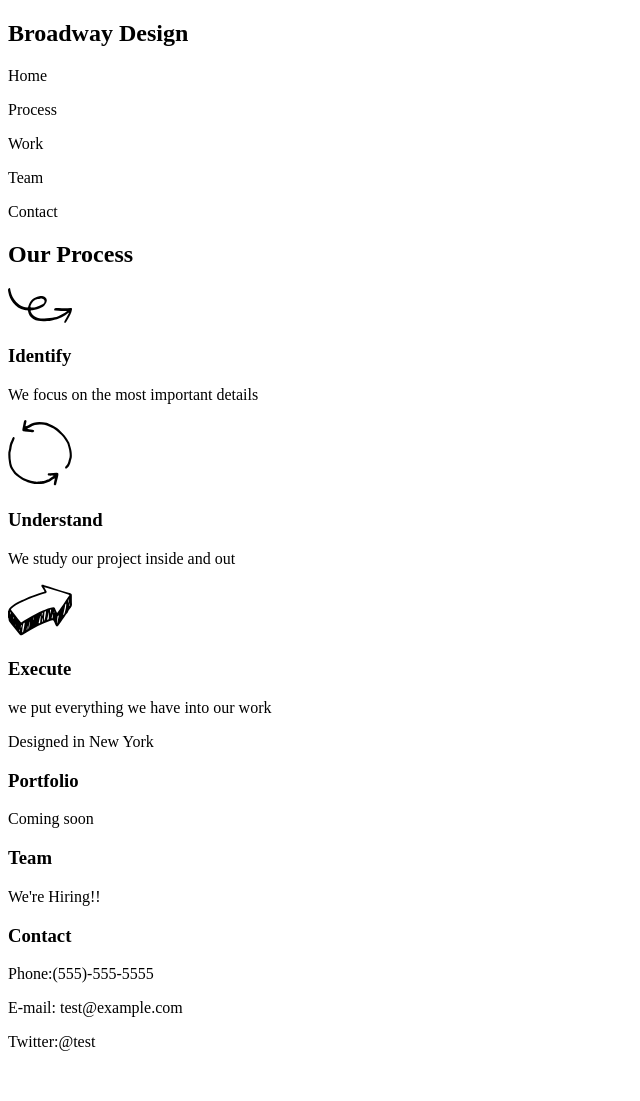
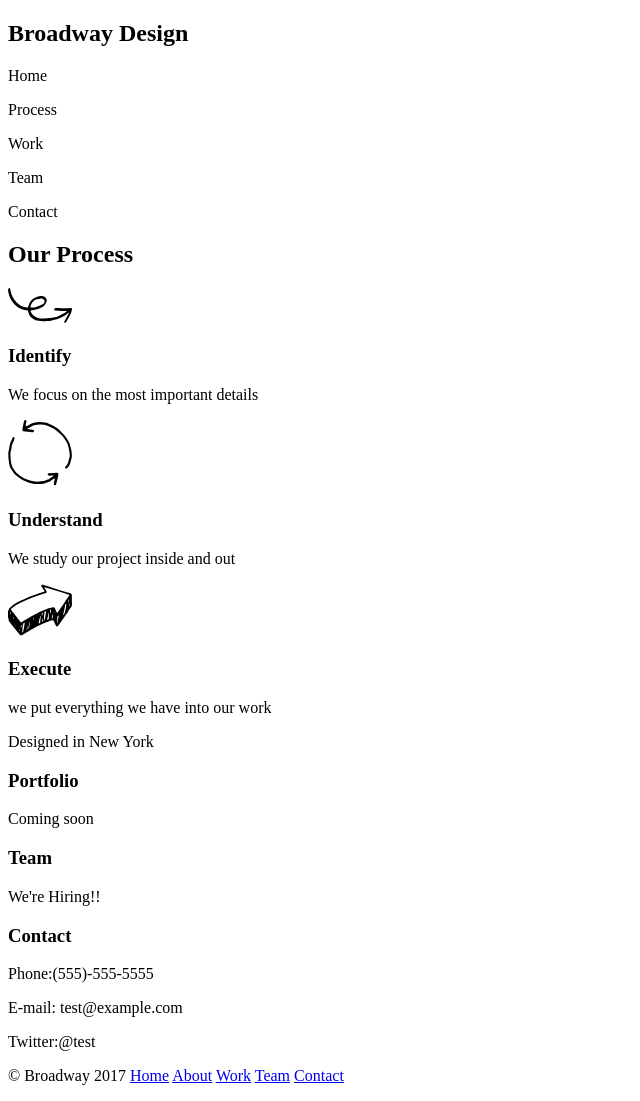
Before and after one commit to Nicola97/broadway, a plain HTML site: page index.html in a window 1280 px wide. Shown: the whole page, without its empty margins (0-640 px from the left). Before the commit the page ends 1067 px from the top, so only its background shows below. Drawn offline with Linux system fonts and the light colour scheme.

Commit message:
.html finished

```diff
--- a/index.html
+++ b/index.html
@@ -19,7 +19,7 @@
       </nav>
     </section>
 
-    <section href="#process">
+    <section href="process">
       <h2>Our Process</h2>
       <img src="resources/images/identify.svg" alt="identify">
       <h3>Identify</h3>
@@ -38,26 +38,32 @@
       <p>Designed in New York</p>
     </section>
 
-    <section href="#work">
+    <section href="work">
       <h3>Portfolio</h3>
       <p>Coming soon</p>
     </section>
 
-    <section href="#team">
+    <section href="team">
       <h3>Team</h3>
       <p>We're Hiring!!</p>
     </section>
 
-    <section href="#contact">
+    <section href="contact">
       <h3>Contact</h3>
       <p>Phone:(555)-555-5555</p>
       <p>E-mail: test@example.com</p>
       <p>Twitter:@test</p>
     </section>
 
-    <section>
-      <footer></footer>
-    </section>
+    <footer>
+      <p> © Broadway 2017
+        <a href="home">Home</a>
+        <a href="process">About</a>
+        <a href="work">Work</a>
+        <a href="team">Team</a>
+        <a href="contact">Contact</a>
+      </p>
+    </footer>
 
   </body>
 
```
